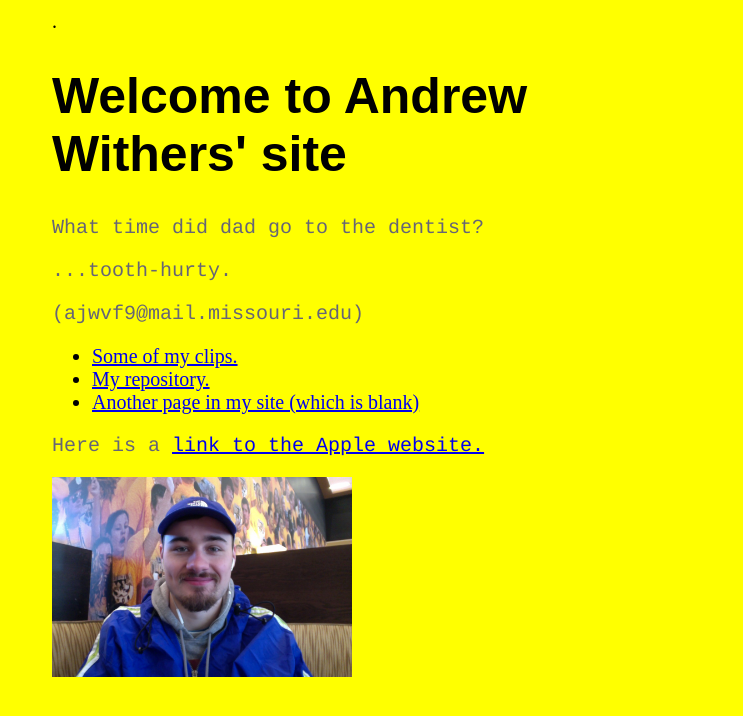
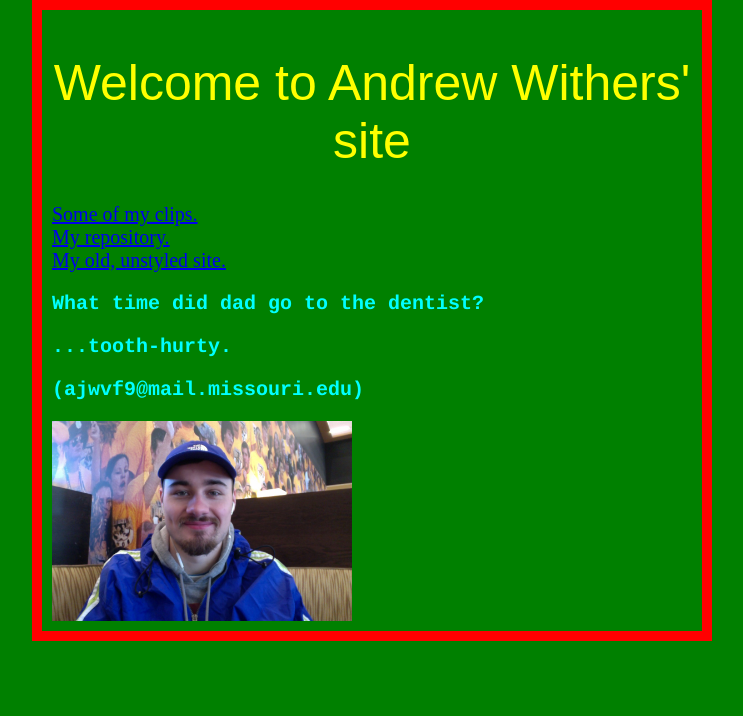
Before and after one commit to andrewwithers/andrewwithersdesign.github.io, a plain HTML site: page index.html in a window 1280 px wide. Shown: the whole page, without its empty margins (268-1011 px from the left). Drawn offline with Linux system fonts and the light colour scheme.

Commit message:
all done with css!

```diff
--- a/index.html
+++ b/index.html
@@ -8,23 +8,20 @@
 	<meta http-equiv="content-type"
 		content="text/html;charset=utf-8" />
 
-<link rel="stylesheet" type="text/css" href="style.css">.
-
+    <link rel="stylesheet" type="text/css" href="style.css"/>
 </head>
 
 <body>
 <!--This is a comment. It won't show up in your browser, only in the page source-->
 	<h1> Welcome to Andrew Withers' site </h1>
+  <ul>
+    <li><a href="https://www.columbiamissourian.com/users/profile/andrew%20withers/">Some of my clips.</a></li>
+    <li><a href="https://github.com/andrewwithers/andrewwithers-class">My repository. </a></li>
+    <li><a href="oldindex.html"> My old, unstyled site. </a></li>
+  </ul>
   <p> What time did dad go to the dentist?</p>
   <p> ...tooth-hurty. </p>
   <p> (ajwvf9@mail.missouri.edu) </p>
-  <ul>
-    <li><a href="https://www.columbiamissourian.com/users/profile/andrew%20withers/">Some of my clips.</a></li>
-    <li><a href="https://github.com/andrewwithers/andrewwithers-class">My repository. </a></li>
-    <li><a href="indexII.html">Another page in my site (which is blank) </a></li>
-  </ul>
-
-  <p>Here is a <a href="https://www.apple.com">link to the Apple website.</a> </p>
 
 
 <a href="mailto:ajwvf9@mail.missouri.edu"><img src="studentcenterpic.jpg" alt="me" width= "300px"/></a>
--- a/style.css
+++ b/style.css
@@ -10,25 +10,27 @@
 }
 
 body {
-  background-color: yellow;
+  background-color: green;
     margin: auto;
     width: 50%;
-    border: 3x solid green;
+    border: 10px solid red;
     font-size: 20px;
+    text-align: left;
     padding: 10px;}
 
 p {
 	color: #666576;
     font-family: Comic serif, Courier, sans-serif;
-    font-weight: lighter;
-    font-color: purple;
+    font-weight: bolder;
+    color: cyan;
 }
 
 h1 {
     font-family: Arial, "Book Antiqua", serif;
     font-size: 50px;
-    font-weight: bold;
-    font-color: orange;
+    font-weight: lighter;
+  color: yellow;
+  text-align: center;
 }
 
 #container{
@@ -50,13 +52,19 @@ h1 {
 
 #nav a:link, a:visited {
 	display:block;
-    color: #gggggg;
+    color: #FF00FF;
     background-color: #98bf21;
     font-weight: bold;
     text-align:center;
     text-decoration: none;
     padding: 4px;
     font-family: Helvetica, Georgia, sans-serif;
+}
+
+ul {
+    list-style-type: none;
+    margin: 0;
+    padding: 0;
 }
 
 #nav a:hover, a:active {
@@ -80,5 +88,4 @@ h1 {
 }
 
 img {
-	border: none;
-}
+	border: none; }
```
